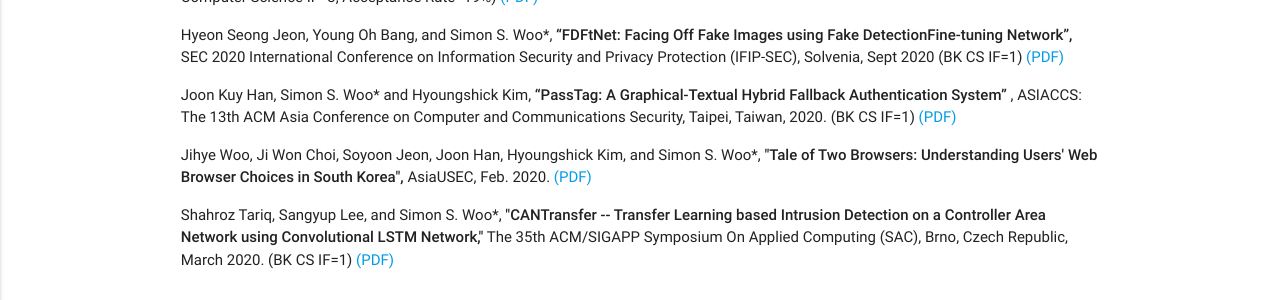
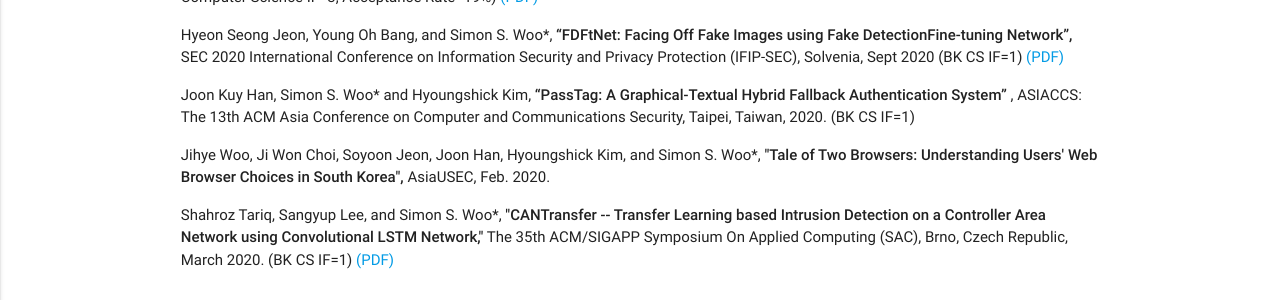
Before and after one commit to Yurim990507/DASH-Lab.github.io, a Jekyll site: the page built from example2.md, in a window 1280 px wide and 900 px high. Shown: the part 347-647 px from the top of the window. Built offline with Jekyll 4.4.1, drawn with Linux system fonts in a browser that asks for light colours.

Commit message:
Update example2.md

```diff
--- a/example2.md
+++ b/example2.md
@@ -15,9 +15,9 @@ permalink: /Publications/
 
   <p> Hyeon Seong Jeon, Young Oh Bang, and Simon S. Woo*, <strong>“FDFtNet: Facing Off Fake Images using Fake DetectionFine-tuning Network”,</strong> SEC 2020 International Conference on Information Security and Privacy Protection (IFIP-SEC), Solvenia, Sept 2020 (BK CS IF=1) <a href="../../raw/master/Publications/IFIP_SEC_2020_CR_paper_135.pdf" download> (PDF) </a> </p>
 
-<p> Joon Kuy Han, Simon S. Woo* and Hyoungshick Kim, <strong> “PassTag: A Graphical-Textual Hybrid Fallback Authentication System” </strong>, ASIACCS: The 13th ACM Asia Conference on Computer and Communications Security, Taipei, Taiwan, 2020. (BK CS IF=1) <a href="../../raw/master/Publications/" download> (PDF) </a> </p>
+<p> Joon Kuy Han, Simon S. Woo* and Hyoungshick Kim, <strong> “PassTag: A Graphical-Textual Hybrid Fallback Authentication System” </strong>, ASIACCS: The 13th ACM Asia Conference on Computer and Communications Security, Taipei, Taiwan, 2020. (BK CS IF=1) </p>
 
- <p> Jihye Woo, Ji Won Choi, Soyoon Jeon, Joon Han, Hyoungshick Kim, and Simon S. Woo*,<strong> "Tale of Two Browsers: Understanding Users' Web Browser Choices in South Korea",</strong> AsiaUSEC, Feb. 2020.<a href="../../raw/master/Publications/" download> (PDF) </a>  </p>
+ <p> Jihye Woo, Ji Won Choi, Soyoon Jeon, Joon Han, Hyoungshick Kim, and Simon S. Woo*,<strong> "Tale of Two Browsers: Understanding Users' Web Browser Choices in South Korea",</strong> AsiaUSEC, Feb. 2020. </p>
 
  <p> Shahroz Tariq, Sangyup Lee, and Simon S. Woo*, <strong>"CANTransfer -- Transfer Learning based Intrusion Detection on a Controller Area Network using Convolutional LSTM Network,"</strong> The 35th ACM/SIGAPP Symposium On Applied Computing (SAC), Brno, Czech Republic, March 2020. (BK CS IF=1) <a href="../../raw/master/Publications/CAN_SAC_2019_FinalCameraReady(1).pdf
 " download> (PDF) </a> </p>
```
